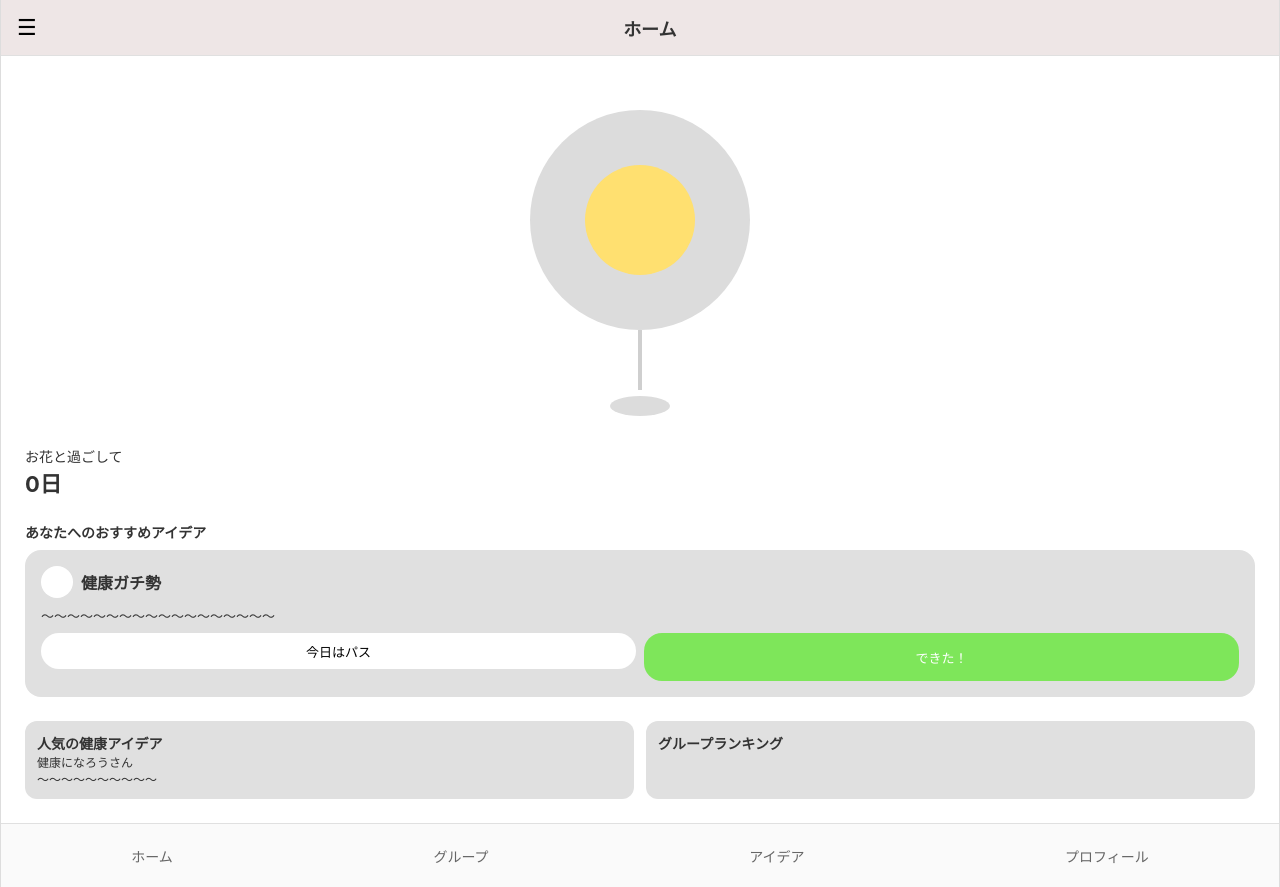
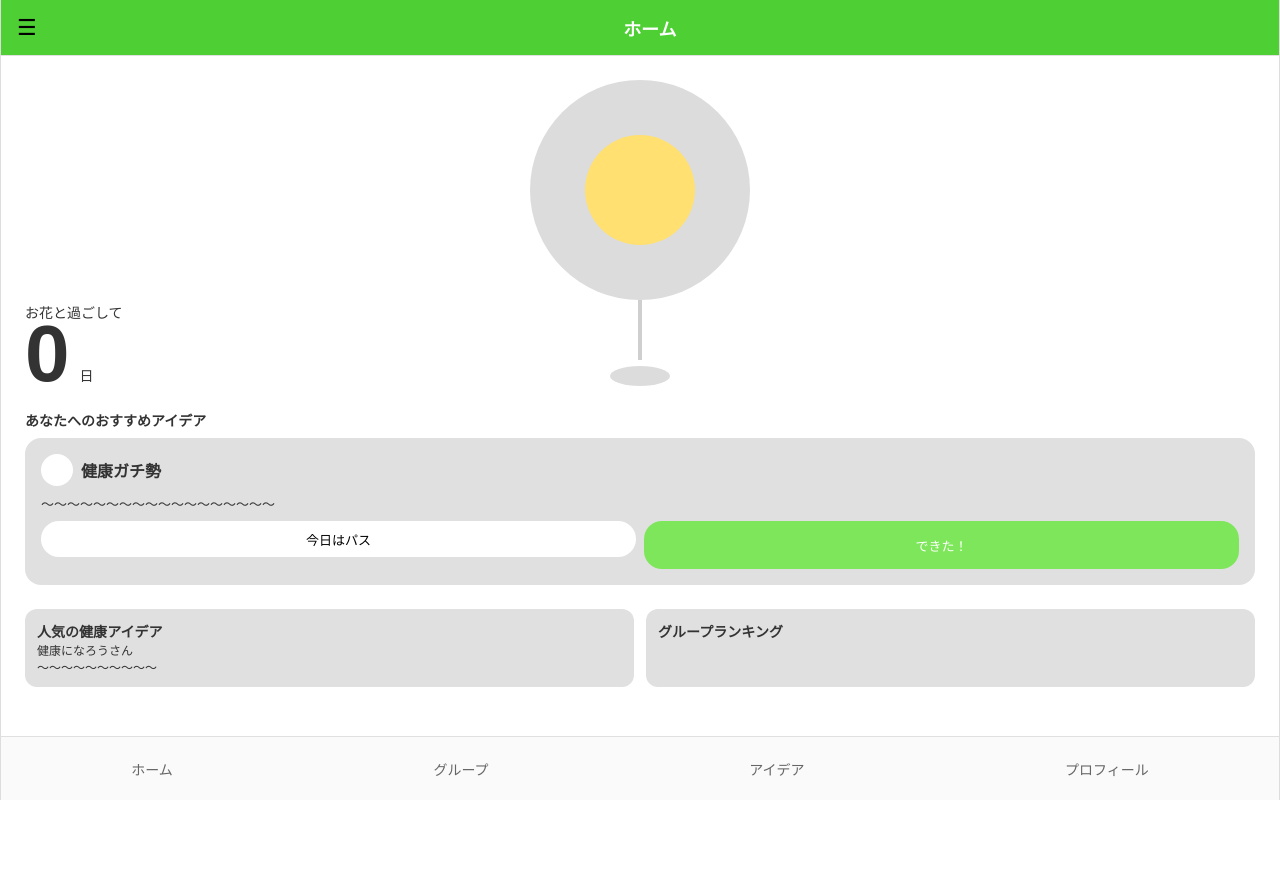
Before and after one commit to Takapass/TECH-JAM-RAIZAP, a Django app: page /home/ in a window 1280 px wide. After the commit the page ends 800 px from the top, so only its background shows below. Run offline with Django 5.2, Linux system fonts and the light colour scheme; a user stored in the database is signed in; data comes from the database, SQL or seed files in the repository; both versions use the stored data as it was after the commit.

Commit message:
ホームのCSS変更

```diff
--- a/activities/static/activities/base.css
+++ b/activities/static/activities/base.css
@@ -10,6 +10,9 @@ body {
                  "Segoe UI", "Noto Sans JP", sans-serif;
     background-color: #f5f5f5;
     color: #333;
+    font-family: "Zen Maru Gothic", sans-serif;
+    font-weight: 400;
+    font-style: normal;
 }
 
 /* アプリ全体 */
@@ -27,7 +30,8 @@ body {
 .header {
     height: 56px;
     border-bottom: 1px solid #e0e0e0;
-    background-color: #eee6e6;
+    background-color: #4ECF34;
+    width: 100%;
 }
 
 .header-inner {
@@ -48,6 +52,8 @@ body {
     margin: 0 auto;
     font-size: 16px;
     font-weight: 600;
+    color: #fff;
+
 }
 
 /* ===== メイン ===== */
--- a/activities/static/activities/home.css
+++ b/activities/static/activities/home.css
@@ -8,14 +8,17 @@
 
 /* 花エリア */
 .flower-area {
-    text-align: center;
+    display: grid;
+    grid-template-columns: 1fr auto 1fr;
+    align-items: flex-end;
 }
 
 .flower {
     position: relative;
     width: 160px;
-    height: auto;   /* or 250 */
-    margin: 30px auto 8px;
+    height: auto;
+    margin: 0;
+    grid-column: 2;
 }
 
 .petals {
@@ -51,14 +54,33 @@
 }
 
 .days {
-    margin-top: 30px;
+    margin-top: 0px;
     font-size: 14px;
     text-align: left;
+    display: block;
+    grid-column: 1;
 }
 
-.days span {
-    font-size: 22px;
+.days .label {
+    font-size: 14px;
+    line-height: 1;
+    display: block;
+}
+
+.days span:nth-child(2),
+.days span:nth-child(3) {
+    display: inline;
+}
+
+.days span:nth-child(2) {
+    font-size: 80px;
     font-weight: bold;
+    line-height: 0.8;
+}
+
+.days .unit {
+    font-size: 14px;
+    margin-left: 6px;
 }
 
 /* おすすめ */
--- a/activities/templates/activities/home.html
+++ b/activities/templates/activities/home.html
@@ -10,17 +10,18 @@
 
     <!-- 花エリア -->
     <section class="flower-area">
+        <p class="days">
+            お花と過ごして<br>
+            <span>{{ total_days }}</span>
+            <span class="unit">日</span>
+        </p>
+
         <div class="flower">
             <div class="petals"></div>
             <div class="center"></div>
             <div class="stem"></div>
             <div class="leaves"></div>
         </div>
-
-        <p class="days">
-            お花と過ごして<br>
-            <span>{{ total_days }}日</span>
-        </p>
     </section>
 
     <!-- おすすめアイデア -->
```
Also changed, not shown: db.sqlite3.
